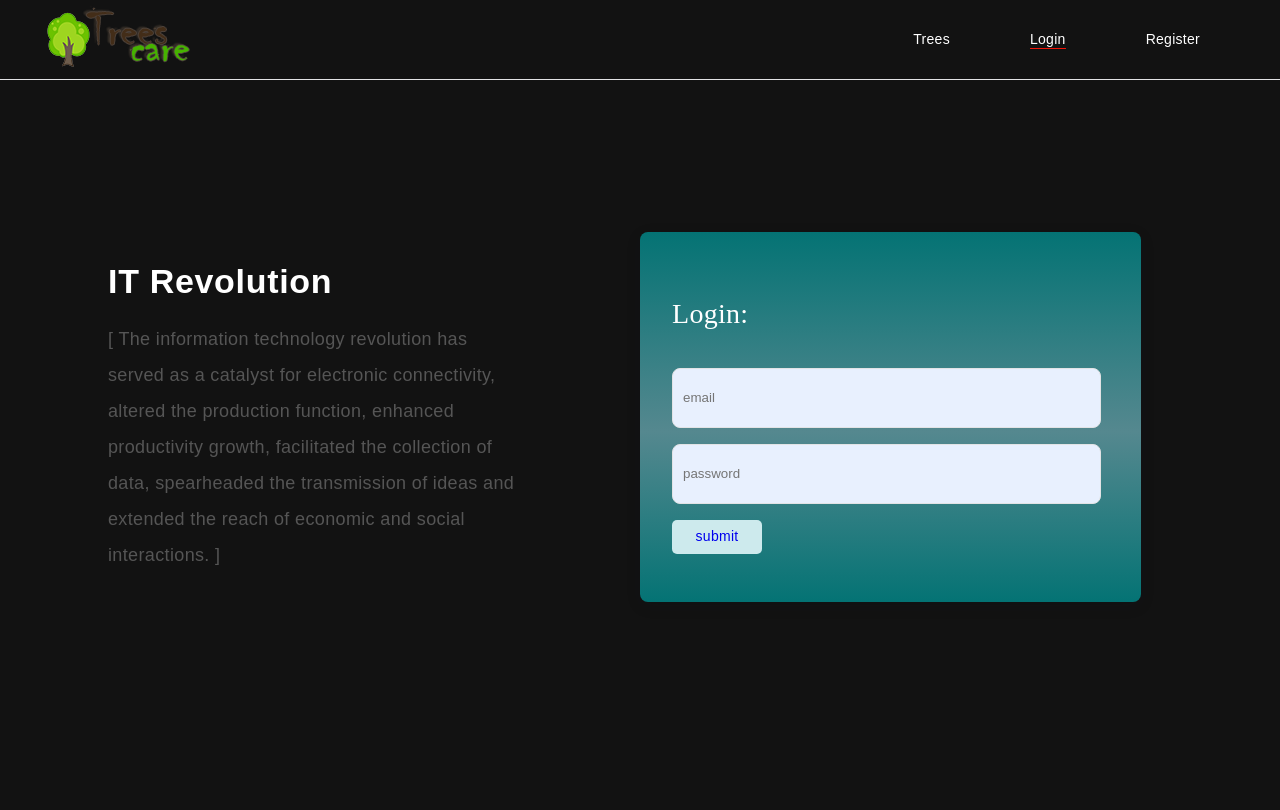
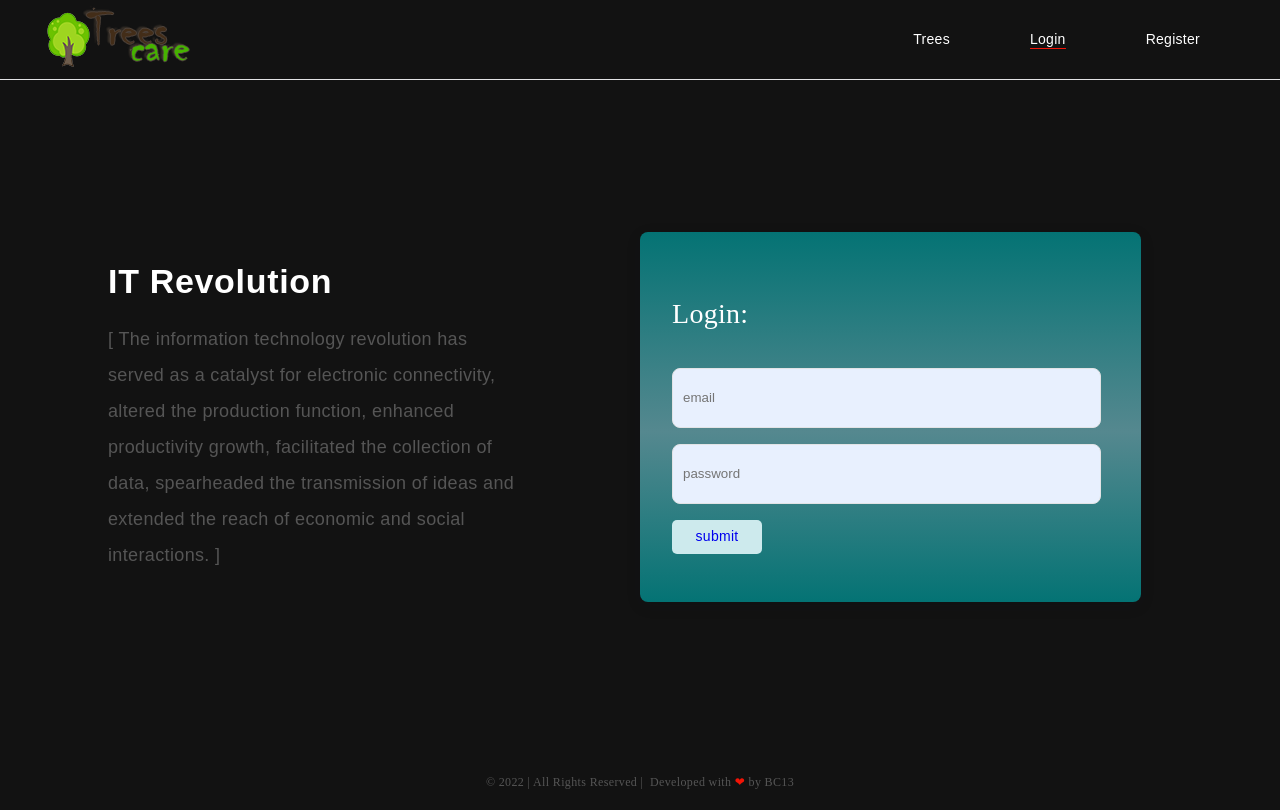
Before and after one commit to AnnaSobchenko/TreesCare, a React (Create React App) app: page /login in a window 1280 px wide. Built offline with nearby package versions, Linux system fonts and the light colour scheme.

Commit message:
add footer

```diff
--- a/src/App.js
+++ b/src/App.js
@@ -18,6 +18,7 @@ import MainPage from "./pages/MainPage/MainPage";
 import LoginPage from "./pages/LoginPage/LoginPage";
 import RegisterPage from "./pages/RegisterPage/RegisterPage";
 import TreesPage from "./pages/TreesPage/TreesPage";
+import Footer from "./components/_navigations/Footer/Footer";
 
 function App() {
   const isLoggedIn = useSelector(getIsLoggedIn);
@@ -43,6 +44,7 @@ function App() {
           </Routes>
         </Suspense>
       </div>
+      <Footer />
     </div>
   );
 }
--- /dev/null
+++ b/src/components/_navigations/Footer/Footer.jsx
@@ -0,0 +1,15 @@
+import s from "./Footer.module.scss";
+
+const Footer = () => {
+  return (
+    <footer className={s.footerContainer}>
+      <p>
+      © 2022 | All Rights Reserved |&nbsp; Developed with
+           <span className={s.footerHeart}> ❤ </span> &zwnj;
+      </p>
+      <p> by BC13</p>
+    </footer>
+  );
+};
+
+export default Footer;
--- /dev/null
+++ b/src/components/_navigations/Footer/Footer.module.scss
@@ -0,0 +1,32 @@
+.footerContainer {
+    box-sizing: border-box;
+    height: 56px;
+    display: flex;
+    flex-direction: column;
+    align-items: center;
+    padding-top: 10px;
+    padding-bottom: 10px;
+    font-family: Montserrat;
+    font-weight: 400;
+    font-size: 12px;
+    line-height: 1.8;
+    letter-spacing: 0.03em;
+    // border-top: 1px solid var(--border-color);
+    // border-top: 1px solid var(--secondary-text-color);
+    background-color: var(--footer-bg-color);
+    // color: var(--footer-text-color);
+    color: var(--secondary-text-color);
+
+    @media screen and (min-width: 767px) {
+      justify-content: center;
+      flex-direction: row;
+      padding-bottom: 19px;
+      padding-top: 19px;
+      font-size: 12px;
+      line-height: 1.25;
+    }
+  }
+
+  .footerHeart {
+    color: var(--accent-button-color);
+  }
```
